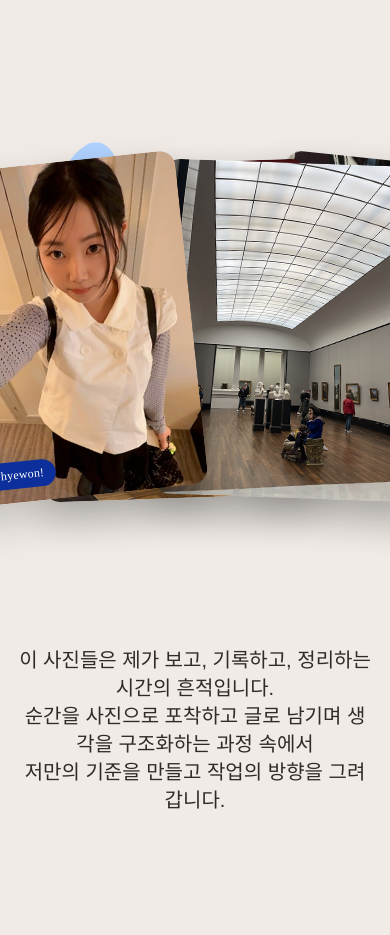
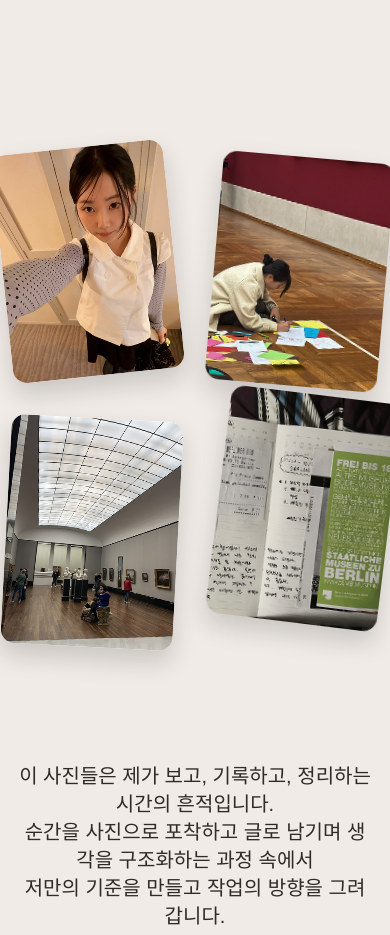
Before and after one commit to meongpunch/hye, a React (Vite) app: page / in a window 390 px wide. Shown: the part 4080-5015 px from the top of the page. Built offline with nearby package versions, Linux system fonts and the light colour scheme; a web font is replaced by a local one.

Commit message:
반응형 수정 중

```diff
--- a/src/components/sections/About.css
+++ b/src/components/sections/About.css
@@ -192,6 +192,17 @@
   margin: -180px auto 150px;
   display: grid;
   place-items: center;
+  --card-w: clamp(220px, 36vw, 370px);
+  --card-h: clamp(280px, 48vw, 450px);
+  --card-radius: clamp(16px, 3vw, 20px);
+  --card-shift-1: clamp(-440px, -30vw, -220px);
+  --card-shift-2: clamp(-100px, -12vw, -40px);
+  --card-shift-3: clamp(120px, 24vw, 220px);
+  --card-shift-4: clamp(220px, 36vw, 440px);
+  --card-shift-1-hover: clamp(-480px, -34vw, -240px);
+  --card-shift-2-hover: clamp(-120px, -14vw, -50px);
+  --card-shift-3-hover: clamp(140px, 28vw, 280px);
+  --card-shift-4-hover: clamp(260px, 48vw, 520px);
 }
 
 .about-flower {
@@ -206,9 +217,9 @@
 
 .about-card {
   position: absolute;
-  width: 370px;
-  height: 450px;
-  border-radius: 20px;
+  width: var(--card-w);
+  height: var(--card-h);
+  border-radius: var(--card-radius);
   overflow: hidden;
   box-shadow: 0 18px 40px rgba(0, 0, 0, 0.18);
   transition: transform 520ms cubic-bezier(0.22, 1, 0.36, 1);
@@ -249,39 +260,43 @@
 }
 
 .about-card-1 {
-  transform: translateX(-440px) rotate(-8deg);
+  transform: translateX(var(--card-shift-1)) rotate(-8deg);
   z-index: 3;
 }
 
 .about-card-2 {
-  transform: translateX(-100px) rotate(-3deg);
+  transform: translateX(var(--card-shift-2)) rotate(-3deg);
   z-index: 2;
 }
 
 .about-card-3 {
-  transform: translateX(220px) rotate(10deg);
+  transform: translateX(var(--card-shift-3)) rotate(10deg);
   z-index: 2;
 }
 
 .about-card-4 {
-  transform: translateX(440px) rotate(9deg);
+  transform: translateX(var(--card-shift-4)) rotate(9deg);
   z-index: 1;
 }
 
 .about-cards:hover .about-card-1 {
-  transform: translateX(-480px) translateY(-12px) rotate(-5deg);
+  transform: translateX(var(--card-shift-1-hover)) translateY(-12px)
+    rotate(-5deg);
 }
 
 .about-cards:hover .about-card-2 {
-  transform: translateX(-100px) translateY(20px) rotate(8deg);
+  transform: translateX(var(--card-shift-2-hover)) translateY(20px)
+    rotate(8deg);
 }
 
 .about-cards:hover .about-card-3 {
-  transform: translateX(280px) translateY(-18px) rotate(-8deg);
+  transform: translateX(var(--card-shift-3-hover)) translateY(-18px)
+    rotate(-8deg);
 }
 
 .about-cards:hover .about-card-4 {
-  transform: translateX(520px) translateY(14px) rotate(14deg);
+  transform: translateX(var(--card-shift-4-hover)) translateY(14px)
+    rotate(14deg);
 }
 
 .about-memo {
@@ -337,24 +352,81 @@
   }
 
   .about-card {
-    width: clamp(220px, 70vw, 300px);
-    height: clamp(270px, 86vw, 360px);
-    border-radius: 16px;
   }
 
   .about-card-1 {
-    transform: translateX(-140px) rotate(-6deg);
   }
 
   .about-card-2 {
-    transform: translateX(-20px) rotate(-2deg);
   }
 
   .about-card-3 {
-    transform: translateX(100px) rotate(2deg);
   }
 
   .about-card-4 {
-    transform: translateX(210px) rotate(6deg);
   }
 }
+
+@media (max-width: 393px) {
+  .about-tag {
+    display: none;
+  }
+
+  .about-cards {
+    width: 100%;
+    height: auto;
+    margin: -80px auto 120px;
+    display: grid;
+    grid-template-columns: repeat(2, minmax(0, 1fr));
+    gap: 14px;
+    place-items: stretch;
+  }
+
+  .about-flower {
+    display: none;
+  }
+
+  .about-card {
+    position: relative;
+    width: 100%;
+    height: auto;
+    aspect-ratio: 3 / 4;
+    border-radius: 14px;
+    box-shadow: 0 12px 24px rgba(0, 0, 0, 0.16);
+    transform: none;
+  }
+
+  .about-card-1,
+  .about-card-2,
+  .about-card-3,
+  .about-card-4 {
+    transform: none;
+  }
+
+  .about-cards:hover .about-card-1,
+  .about-cards:hover .about-card-2,
+  .about-cards:hover .about-card-3,
+  .about-cards:hover .about-card-4 {
+    transform: none;
+  }
+
+  .about-card-1 {
+    transform: translate(-14px, -12px) rotate(-6deg);
+    z-index: 2;
+  }
+
+  .about-card-2 {
+    transform: translate(12px, -2px) rotate(5deg);
+    z-index: 1;
+  }
+
+  .about-card-3 {
+    transform: translate(-10px, 16px) rotate(3deg);
+    z-index: 1;
+  }
+
+  .about-card-4 {
+    transform: translate(16px, -8px) rotate(7deg);
+    z-index: 2;
+  }
+}
```
